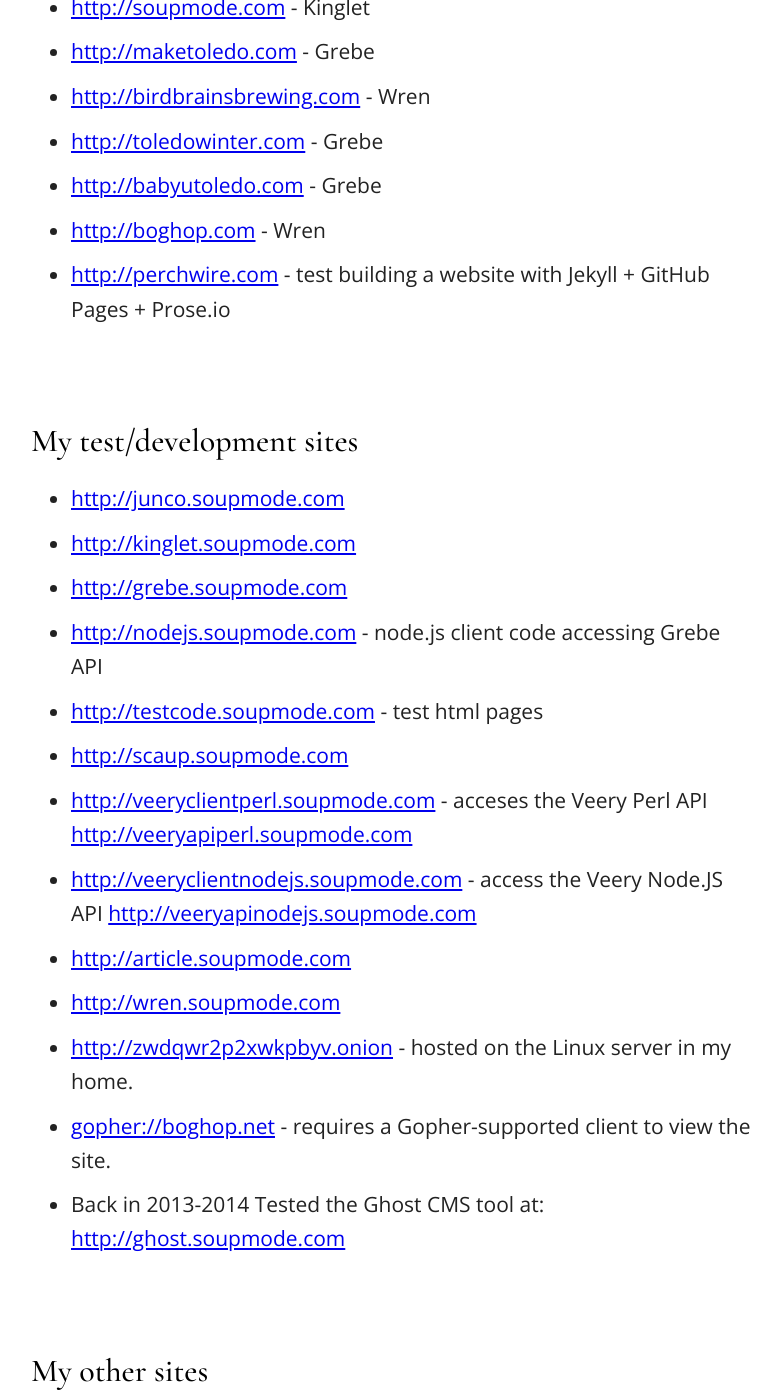
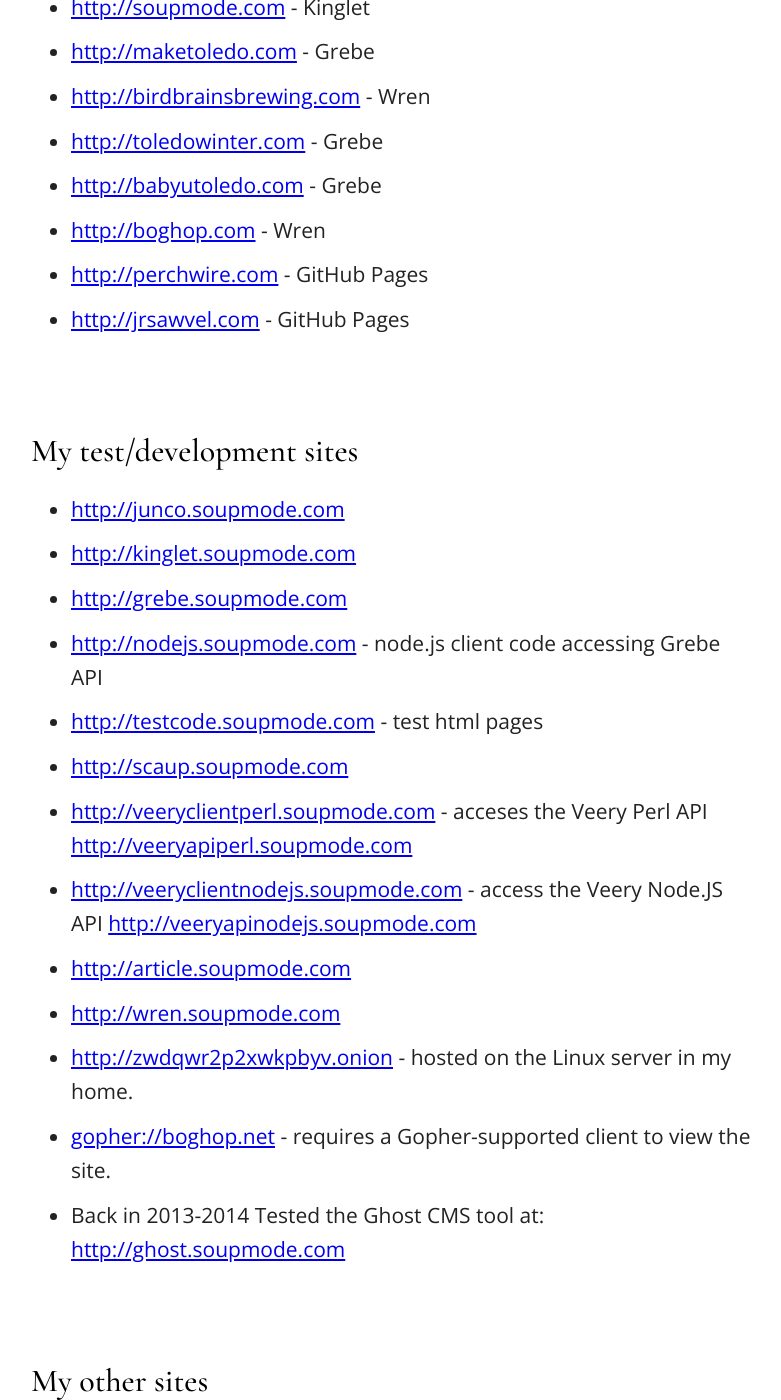
Before and after one commit to jrsawvel/jrsawvel.github.io, a Jekyll site: the page built from _posts/2016-09-20-projects.md, in a window 1280 px wide and 1400 px high, scrolled down 11516 px. Shown: the whole window, without its empty margins (249-1030 px from the left). Built offline with Jekyll 4.4.1, drawn with Linux system fonts in a browser that asks for light colours.

Commit message:
Update 2016-09-20-projects.md

```diff
--- a/_posts/2016-09-20-projects.md
+++ b/_posts/2016-09-20-projects.md
@@ -220,7 +220,8 @@
 * <http://toledowinter.com> - Grebe
 * <http://babyutoledo.com> - Grebe
 * <http://boghop.com> - Wren
-* <http://perchwire.com> - test building a website with Jekyll + GitHub Pages + Prose.io
+* <http://perchwire.com> - GitHub Pages
+* <http://jrsawvel.com> - GitHub Pages
 
 
 
@@ -247,4 +248,4 @@
 I use these sites. These are not test sites.
 
 * <http://waxwing.soupmode.com>
-* <http://crochet.soupmode.com>
+* <http://crochet.soupmode.com> - Scaup
```
